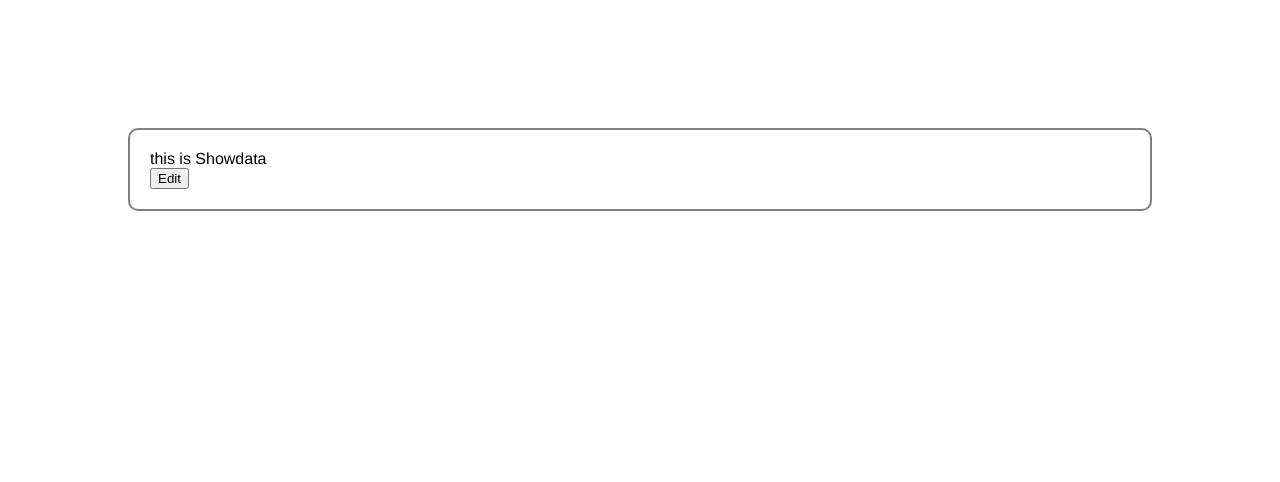
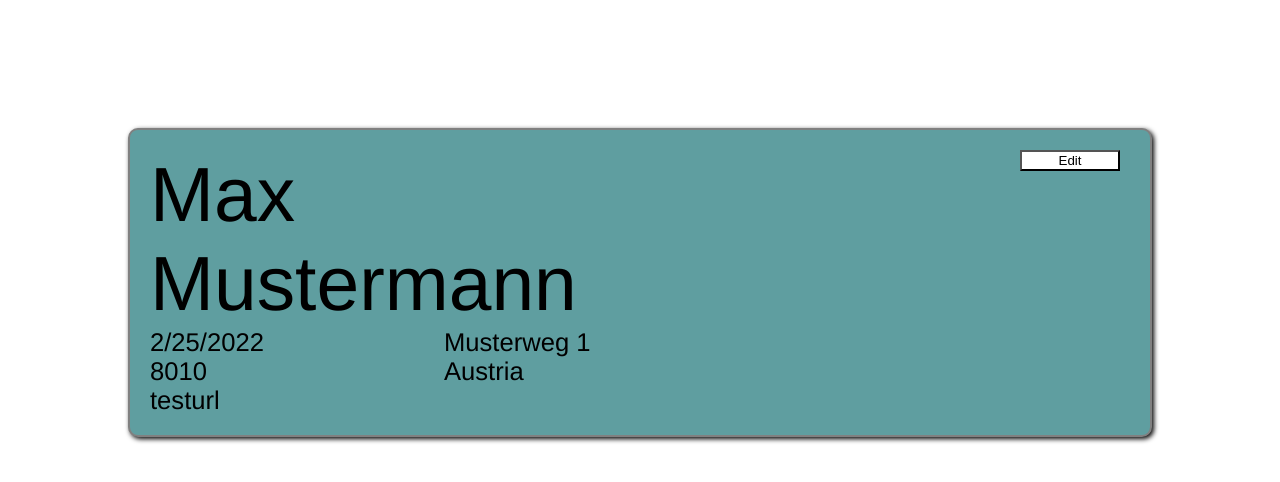
Before and after one commit to vertskater/cv-project, a React (Create React App) app: page / in a window 1280 px wide. Shown: the top 482 px of the page. Built offline with nearby package versions, Linux system fonts and the light colour scheme.

Commit message:
Person Copmponents

```diff
--- a/src/components/DataInput.js
+++ b/src/components/DataInput.js
@@ -1,4 +1,5 @@
 import { Component } from "react";
+import "../style/Input.scss";
 
 export default class DataInput extends Component {
   constructor(props) {
--- a/src/components/DataShow.js
+++ b/src/components/DataShow.js
@@ -1,11 +1,22 @@
 import { Component } from "react";
+import "../style/Datashow.scss";
 
 export default class DataShow extends Component {
   constructor(props) {
     super(props);
   }
   render() {
-    const { data } = this.props.data;
-    return <div>this is Showdata</div>;
+    const { data } = this.props;
+    const personData = Object.values(data);
+
+    return (
+      <div className="data">
+        <ul className="person-data">
+          {personData.map((item, index) => {
+            return <li key={index}>{item}</li>;
+          })}
+        </ul>
+      </div>
+    );
   }
 }
--- a/src/components/PersonData.js
+++ b/src/components/PersonData.js
@@ -19,7 +19,6 @@ export default class PersonData extends Component {
       dataPerson: [],
     };
     this.changeValues = this.changeValues.bind(this);
-    //this.handleChange = this.handleChange.bind(this);
   }
 
   editData() {
--- a/src/style/App.scss
+++ b/src/style/App.scss
@@ -11,4 +11,16 @@ body {
   padding: 20px;
   border: 2px solid gray;
   border-radius: 10px;
+  background-color: cadetblue;
+  box-shadow: 2px 2px 5px black;
 }
+.personal-data-input {
+  position: relative;
+  button {
+    position: absolute;
+    top: 0px;
+    right: 10px;
+    background-color: white;
+    width: 100px;
+  }
+}
--- /dev/null
+++ b/src/style/Datashow.scss
@@ -0,0 +1,18 @@
+.data {
+  font-size: 1.6em;
+  .person-data {
+    padding: 0;
+    display: grid;
+    grid-template-columns: 30% 70%;
+    flex-wrap: wrap;
+  }
+  li {
+    list-style-type: none;
+    margin-right: 3%;
+    &:nth-child(1),
+    &:nth-child(2) {
+      font-size: 3em;
+      grid-column: 1 / span 2;
+    }
+  }
+}
--- /dev/null
+++ b/src/style/Input.scss
@@ -0,0 +1,26 @@
+input[type="text"],
+input[type="number"],
+input[type="date"] {
+  display: block;
+  width: 100%;
+  height: 3em;
+  border: none;
+  border-bottom: 3px solid black;
+  background-color: aquamarine;
+  margin: 5px 0;
+}
+label {
+  font-size: 1.2em;
+}
+input[type="submit"] {
+  background-color: lightskyblue;
+  width: 100px;
+  height: 50px;
+  font-size: 1.2em;
+  &:hover {
+    background-color: white;
+  }
+  &:active {
+    background-color: greenyellow;
+  }
+}
```
